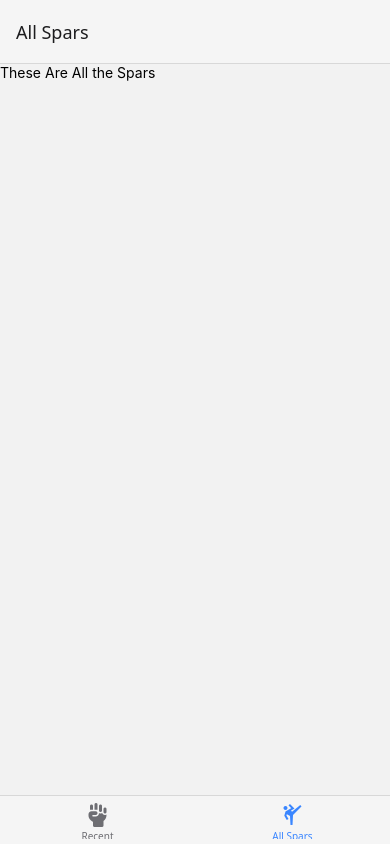
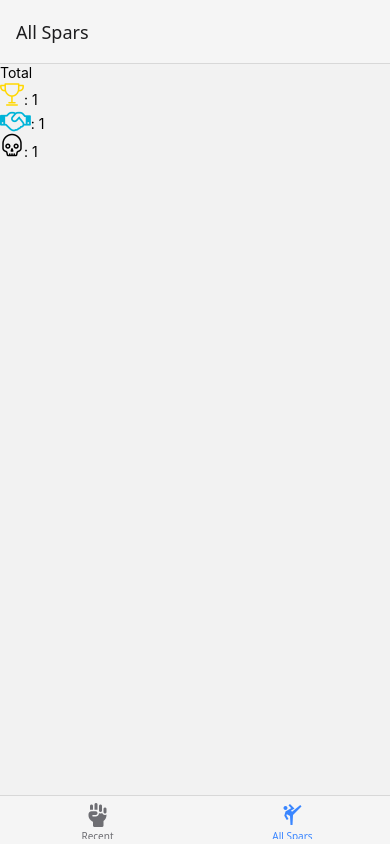
Before and after one commit to AaradhyaGitHub/ReactNative, a React Native app in the folder FlowBook/: screen /AllSpars in a window 390 px wide. Built offline with nearby package versions, Linux system fonts and the light colour scheme.

Commit message:
Imported DUMMY_DATA to log stats

```diff
--- a/FlowBook/components/MovesDisplay/SparLogs.jsx
+++ b/FlowBook/components/MovesDisplay/SparLogs.jsx
@@ -5,7 +5,7 @@ import { FlatList } from "react-native-gesture-handler";
 export default function SparLogs({}) {
   return (
     <View>
-      <FlatList />
+
     </View>
   );
 }
--- a/FlowBook/components/MovesDisplay/SparSummary.jsx
+++ b/FlowBook/components/MovesDisplay/SparSummary.jsx
@@ -6,18 +6,44 @@ import SimpleLineIcons from "@expo/vector-icons/SimpleLineIcons";
 import FontAwesome from "@expo/vector-icons/FontAwesome";
 import MaterialCommunityIcons from "@expo/vector-icons/MaterialCommunityIcons";
 
-export default function SparSummary({}) {
+import Ionicons from "@expo/vector-icons/Ionicons";
+
+import Colors from "../../constants/Colors";
+
+export default function SparSummary({ spars, periodName }) {
+  const sparStats = spars.reduce(
+    (totals, spar) => {
+      if (spar.result === "won") {
+        totals.totalWins += 1;
+      } else if (spar.result === "draw") {
+        totals.totalDraws += 1;
+      } else if (spar.result === "lost") {
+        totals.totalLosses += 1;
+      }
+      return totals;
+    },
+    {
+      totalWins: 0,
+      totalDraws: 0,
+      totalLosses: 0
+    }
+  );
+
   return (
     <View>
       <View>
-        <Text>Last 7 matches</Text>
+        <Text>{periodName}</Text>
         <Text>
-          <SimpleLineIcons name="trophy" size={24} color="black" />:{" "}
-          <Text>12</Text>
-          <FontAwesome name="handshake-o" size={24} color="black" />:{" "}
-          <Text>4</Text>
-          <FontAwesome name="handshake-o" size={24} color="black" />:{" "}
-          <Text>2</Text>
+          <SimpleLineIcons name="trophy" size={24} color="gold" />:{" "}
+          {sparStats.totalWins}
+        </Text>
+        <Text>
+          <FontAwesome name="handshake-o" size={24} color={Colors.info} />:{" "}
+          {sparStats.totalDraws}
+        </Text>
+        <Text>
+          <Ionicons name="skull-outline" size={24} color="black" />:{" "}
+          {sparStats.totalLosses}
         </Text>
       </View>
     </View>
--- a/FlowBook/components/MovesDisplay/SparsDisplay.jsx
+++ b/FlowBook/components/MovesDisplay/SparsDisplay.jsx
@@ -6,10 +6,31 @@ import { StyleSheet, Text, View } from "react-native";
 import SparSummary from "./SparSummary";
 import SparLogs from "./SparLogs";
 
-export default function SparsDisplay({ moves }) {
+const DUMMY_SPARS = [
+  {
+    id: "s1",
+    description: "Round 1 with Jose",
+    result: "won",
+    date: new Date("2025-06-07")
+  },
+  {
+    id: "s2",
+    description: "Round 2 with Dan",
+    result: "draw",
+    date: new Date("2025-06-09")
+  },
+  {
+    id: "s3",
+    description: "Round 3 with Conor",
+    result: "lost",
+    date: new Date("2025-06-17")
+  }
+];
+
+export default function SparsDisplay({ spars, sparsPeriod }) {
   return (
     <View>
-      <SparSummary />
+      <SparSummary periodName={sparsPeriod} spars={DUMMY_SPARS} />
       <SparLogs />
     </View>
   );
--- a/FlowBook/screens/AllSpars.jsx
+++ b/FlowBook/screens/AllSpars.jsx
@@ -1,13 +1,10 @@
 import React from "react";
 import { StatusBar } from "expo-status-bar";
 import { StyleSheet, Text, View } from "react-native";
+import SparsDisplay from "../components/MovesDisplay/SparsDisplay";
 
 export default function AllSpars() {
-  return (
-    <View>
-      <Text>These Are All the Spars</Text>
-    </View>
-  );
+  return <SparsDisplay sparsPeriod="Total"/>;
 }
 
 const styles = StyleSheet.create({
--- a/FlowBook/screens/RecentSpars.jsx
+++ b/FlowBook/screens/RecentSpars.jsx
@@ -1,13 +1,10 @@
 import React from "react";
 import { StatusBar } from "expo-status-bar";
 import { StyleSheet, Text, View } from "react-native";
+import SparsDisplay from "../components/MovesDisplay/SparsDisplay";
 
 export default function RecentSpars() {
-  return (
-    <View>
-      <Text>These are the recent Spars</Text>
-    </View>
-  );
+  return <SparsDisplay sparsPeriod="Last 7 days" />;
 }
 
 const styles = StyleSheet.create({
```
